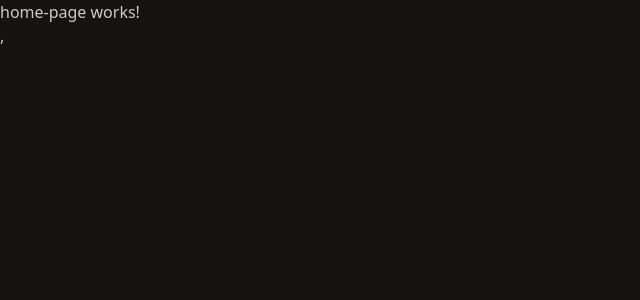
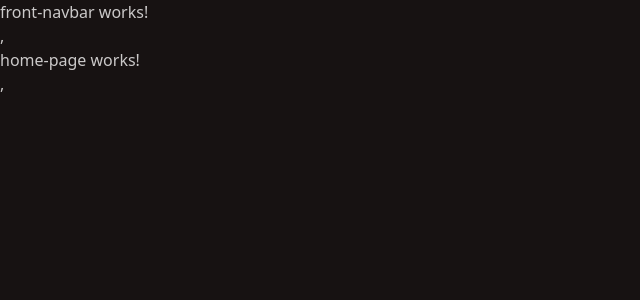
Before and after one commit to relicary/relicary-shop, an Angular app: page / in a window 1280 px wide. Shown: the top 300 px of the page, without its empty margins (0-640 px from the left). Built offline with nearby package versions, Linux system fonts and the light colour scheme.

Commit message:
Added a NavBAr to the Store Front Page component

```diff
--- /dev/null
+++ b/src/app/store-front/components/front-navbar/front-navbar.component.css
@@ -0,0 +1,3 @@
+:host {
+  display: block;
+}
--- /dev/null
+++ b/src/app/store-front/components/front-navbar/front-navbar.component.html
@@ -0,0 +1 @@
+<p>front-navbar works!</p>,
--- a/src/app/store-front/layouts/store-front-layout/store-front-layout.component.html
+++ b/src/app/store-front/layouts/store-front-layout/store-front-layout.component.html
@@ -1,3 +1,5 @@
+<front-navbar />
+
 <section class="container mx-auto">
   <router-outlet />
 </section>
--- a/src/app/store-front/layouts/store-front-layout/store-front-layout.component.ts
+++ b/src/app/store-front/layouts/store-front-layout/store-front-layout.component.ts
@@ -1,9 +1,10 @@
 import { Component } from '@angular/core';
 import { RouterOutlet } from '@angular/router';
+import { FrontNavbarComponent } from '../../components/front-navbar/front-navbar.component';
 
 @Component({
   selector: 'app-store-front-layout',
-  imports: [RouterOutlet],
+  imports: [RouterOutlet, FrontNavbarComponent],
   templateUrl: './store-front-layout.component.html',
   styleUrl: './store-front-layout.component.css',
 })
```
Also changed, not shown: src/app/store-front/components/front-navbar/front-navbar.component.ts (added, +9 -0 lines).
